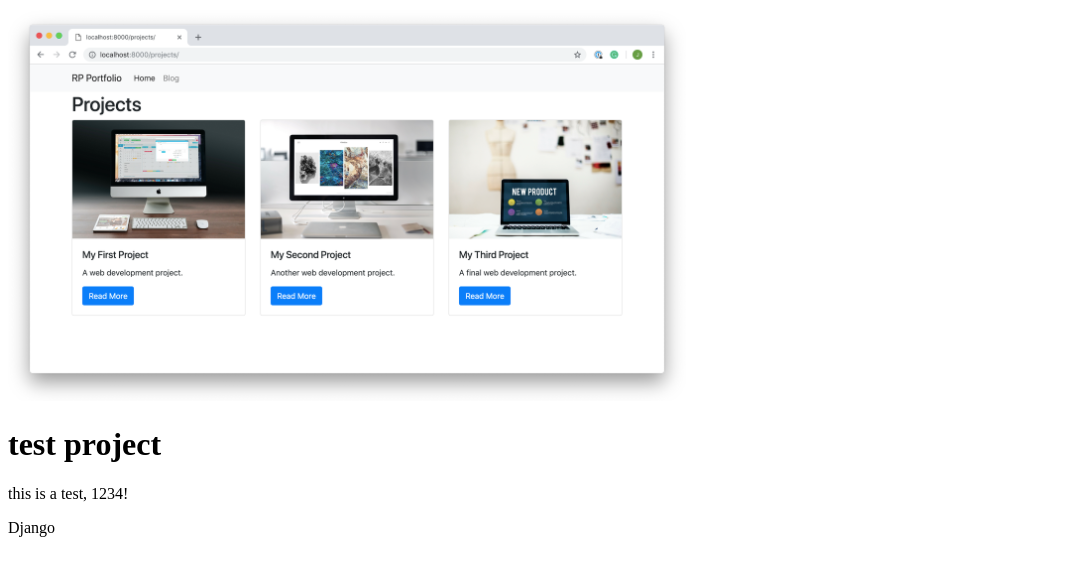
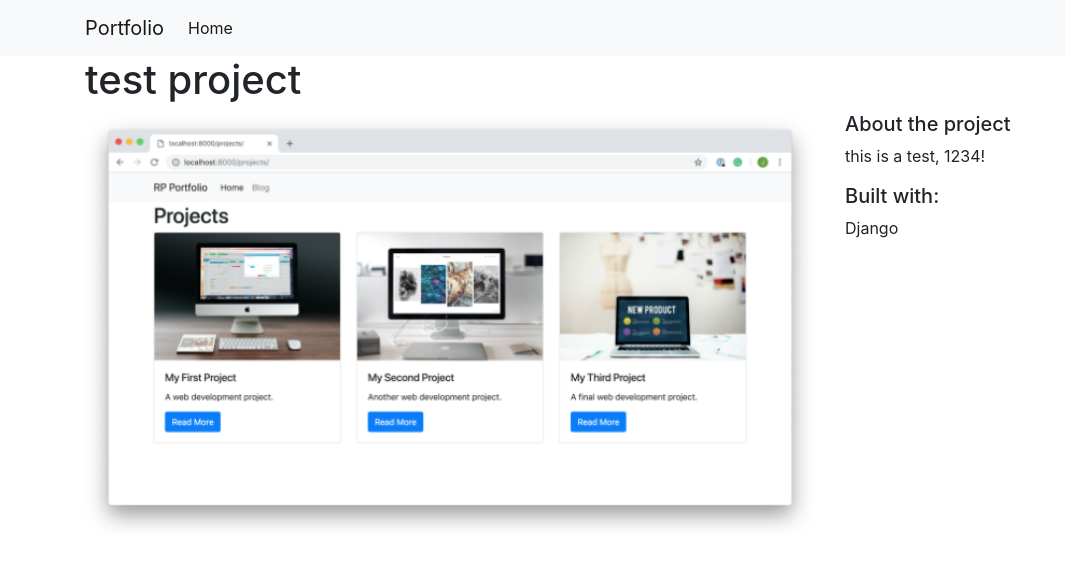
Before and after one commit to 4ka0/django_porfolio, a Django app: page /projects/1 in a window 1280 px wide. Shown: the top 576 px of the page, without its empty margins (0-1065 px from the left). Run offline with Django 3.2, Linux system fonts and the light colour scheme; data comes from the database, SQL or seed files in the repository; some libraries are stand-ins or nearby versions.

Commit message:
General update

```diff
--- /dev/null
+++ b/projects/templates/projects/base.html
@@ -0,0 +1,37 @@
+<!DOCTYPE html>
+<html lang="en">
+<head>
+    <meta charset="UTF-8">
+    <title>Portfolio</title>
+    <link rel="stylesheet" href="https://stackpath.bootstrapcdn.com/bootstrap/4.3.1/css/bootstrap.min.css" integrity="sha384-ggOyR0iXCbMQv3Xipma34MD+dH/1fQ784/j6cY/iJTQUOhcWr7x9JvoRxT2MZw1T" crossorigin="anonymous">
+    <meta name="viewport" content="width=device-width, initial-scale=1.0">
+</head>
+<body>
+
+<nav class="navbar navbar-expand-lg navbar-light bg-light">
+    <div class="container">
+
+        <a class="navbar-brand" href="{% url 'projects:all_projects' %}">Portfolio</a>
+        <button class="navbar-toggler" type="button" data-toggle="collapse" data-target="#navbarSupportedContent" aria-controls="navbarSupportedContent" aria-expanded="false" aria-label="Toggle navigation">
+          <span class="navbar-toggler-icon"></span>
+        </button>
+
+        <div class="collapse navbar-collapse" id="navbarSupportedContent">
+          <ul class="navbar-nav mr-auto">
+            <li class="nav-item active">
+              <a class="nav-link" href="{% url 'projects:all_projects' %}">Home</a>
+            </li>
+          </ul>
+        </div>
+
+    </div>
+</nav>
+
+<div class="container">
+    {% block content %}
+
+    {% endblock %}
+</div>
+
+</body>
+</html>
--- a/projects/templates/projects/detail.html
+++ b/projects/templates/projects/detail.html
@@ -1,15 +1,20 @@
+{% extends 'projects/base.html' %}
+
 {% load static %}
 
-<!DOCTYPE html>
-<html lang="en">
-    <head>
-        <meta charset="UTF-8">
-        <title>Title</title>
-    </head>
-    <body>
-        <img src="{% static project.image %}" alt="{{ project.description }}">
-        <h1>{{ project.title }}</h1>
-        <p>{{ project.description }}</p>
-        <p>{{ project.technology }}</p>
-    </body>
-</html>
+{% block content %}
+
+    <h1>{{ project.title }}</h1>
+    <div class="row">
+        <div class="col-md-8">
+            <img src="{% static project.image %}" alt="{{ project.description }}" width="100%">
+        </div>
+        <div class="col-md-4">
+            <h5>About the project</h5>
+            <p>{{ project.description }}</p>
+            <h5>Built with:</h5>
+            <p>{{ project.technology }}</p>
+        </div>
+    </div>
+
+{% endblock %}
--- a/projects/urls.py
+++ b/projects/urls.py
@@ -1,13 +1,13 @@
 from django.urls import path
 from . import views
 
+app_name = 'projects'
+
 urlpatterns = [
-    path('', views.all_projects),  # points to site/projects
-    path('<int:pk>', views.project_detail)  # '<int:pk>' gets an integer
-                                            # representing the primary key for
-                                            # an object in the database
-                                            # (only an int is accepted)
-                                            # the first param is passed to
-                                            # the second param, basically
-    # path('test', views.project_list),  # points to site/projects/test
+    # points to site/projects
+    path('', views.all_projects, name='all_projects'),
+    # '<int:pk>' gets an integer representing the primary key for
+    # an object in the database (only an int is accepted)
+    # the first param is passed to the second param, basically
+    path('<int:pk>', views.project_detail, name='project_detail'),
 ]
--- a/projects/views.py
+++ b/projects/views.py
@@ -1,14 +1,12 @@
+'''
+Each function here represents a view.
+This is where the logic is set out for actions
+such as retrieving data from the database.
+'''
+
 from django.shortcuts import render
 from projects.models import Project
 
-# each function here represents a view
-# this is where the logic is set out for actions
-# such as retrieving data from the database
-
-'''
-def project_list(request):
-    return render(request, 'projects/index.html')
-'''
 
 def all_projects(request):
     '''
@@ -21,6 +19,7 @@ def all_projects(request):
     # param 3 = all project objects as a dict
     return render(request, 'projects/all_projects.html', {'projects': projects})
 
+
 def project_detail(request, pk):
     '''
     Function to return the details of a single project.
```
Also changed, not shown: projects/templates/projects/all_projects.html (+11 -15 lines), projects/templates/projects/index.html (deleted, +0 -12 lines).
